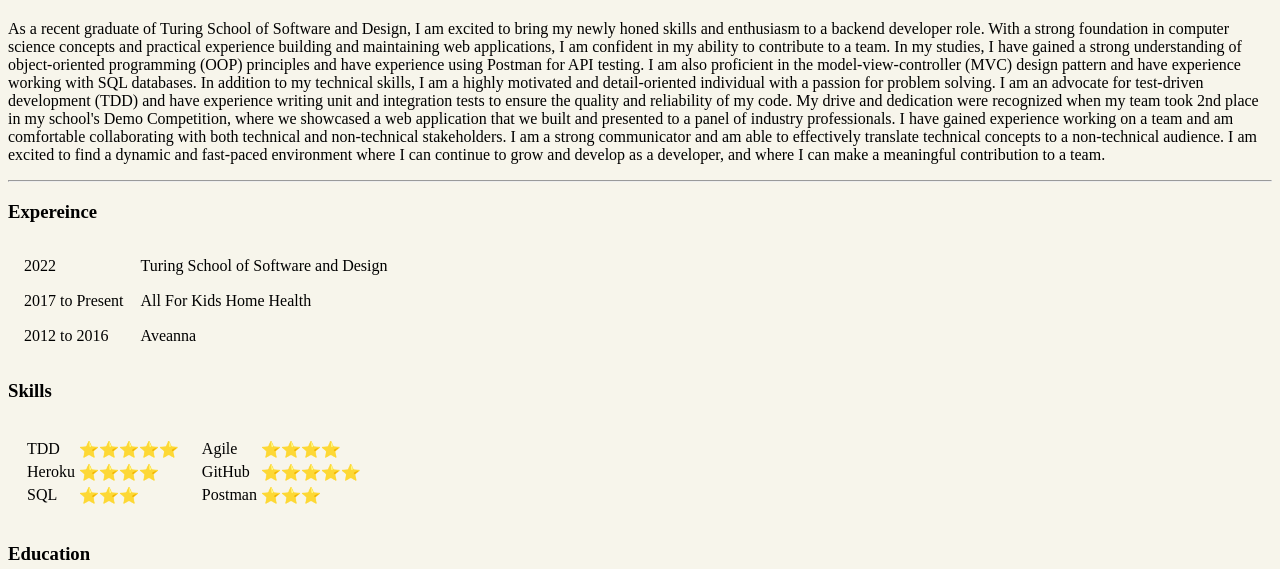
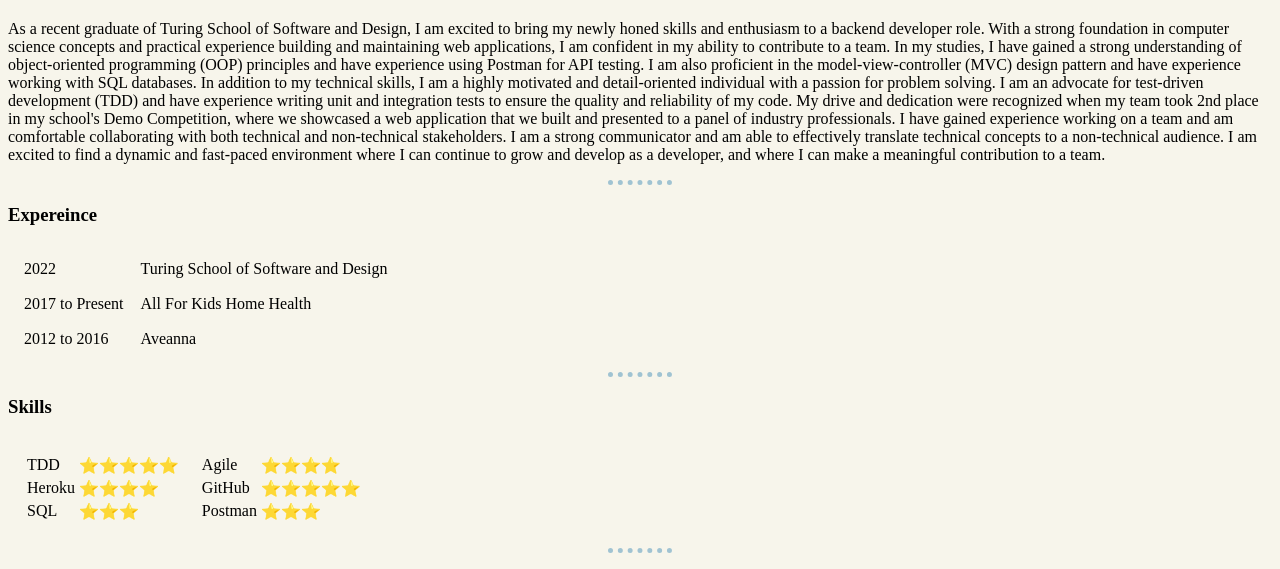
Before and after one commit to sdecesari/css_practice_site, a plain HTML site: page index.html in a window 1280 px wide. Shown: the part 214-783 px from the top of the page. Drawn offline with Linux system fonts and the light colour scheme.

Commit message:
Add external style to body and hr

```diff
--- a/index.html
+++ b/index.html
@@ -4,9 +4,20 @@
 <head>
   <meta charset="UTF-8">
   <title>Shirley's Personal Site</title>
+  <style>
+    body {
+      background-color: #F7F5EB;
+    }
+    hr {
+      border-color: #A0C3D2;
+      border-style: dotted none none;
+      border-width: 5px;
+      width: 5%;
+    }
+  </style>
 </head>
 
-<body style="background-color: #F7F5EB;">
+<body>
   <table>
     <tr>
       <td><img src="shirley.png" alt="image of shirley"></td>
@@ -16,6 +27,7 @@
       </td>
     </tr>
   </table>
+
   <p>As a recent graduate of Turing School of Software and Design, I am excited to bring my newly honed skills and
     enthusiasm to a backend developer role. With a strong foundation in computer science concepts and practical
     experience building and maintaining web applications, I am confident in my ability to contribute to a team. In my
@@ -49,6 +61,7 @@
       <td>Aveanna</td>
     </tr>
   </table>
+  <hr>
   <h3>Skills</h3>
   <table cellspacing="15">
     <tr>
@@ -86,11 +99,13 @@
       </td>
     </tr>
   </table>
+  <hr>
   <h3>Education</h3>
   <ul>
     <li><a href="https://turing.edu/">Turing School of Software and Design</a></li>
     <li><a href="https://www.ccd.edu/">Community College of Denver</a></li>
   </ul>
+  <hr>
   <h3>Hobbies</h3>
   <ol>
     <li>Snowboarding</li>
```
